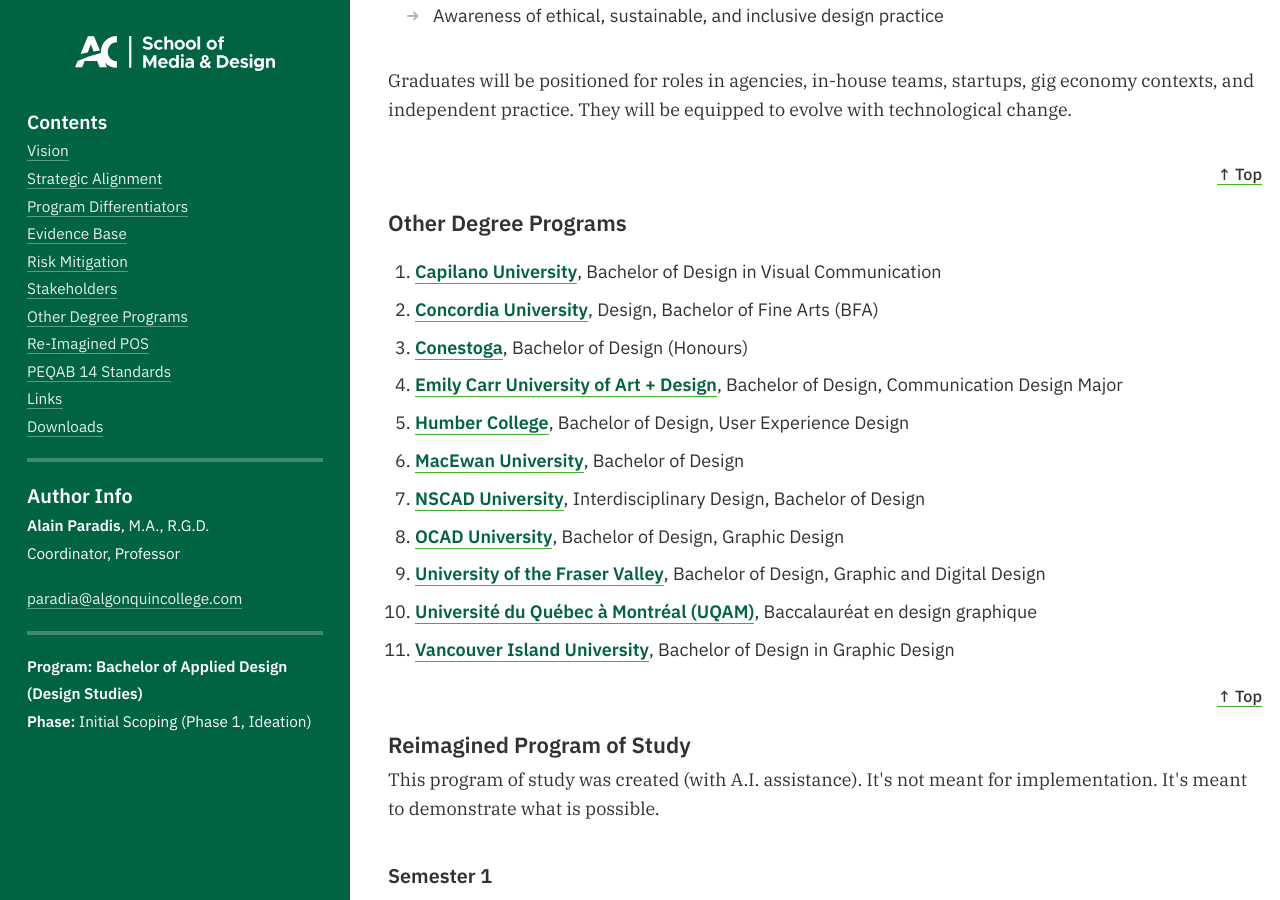
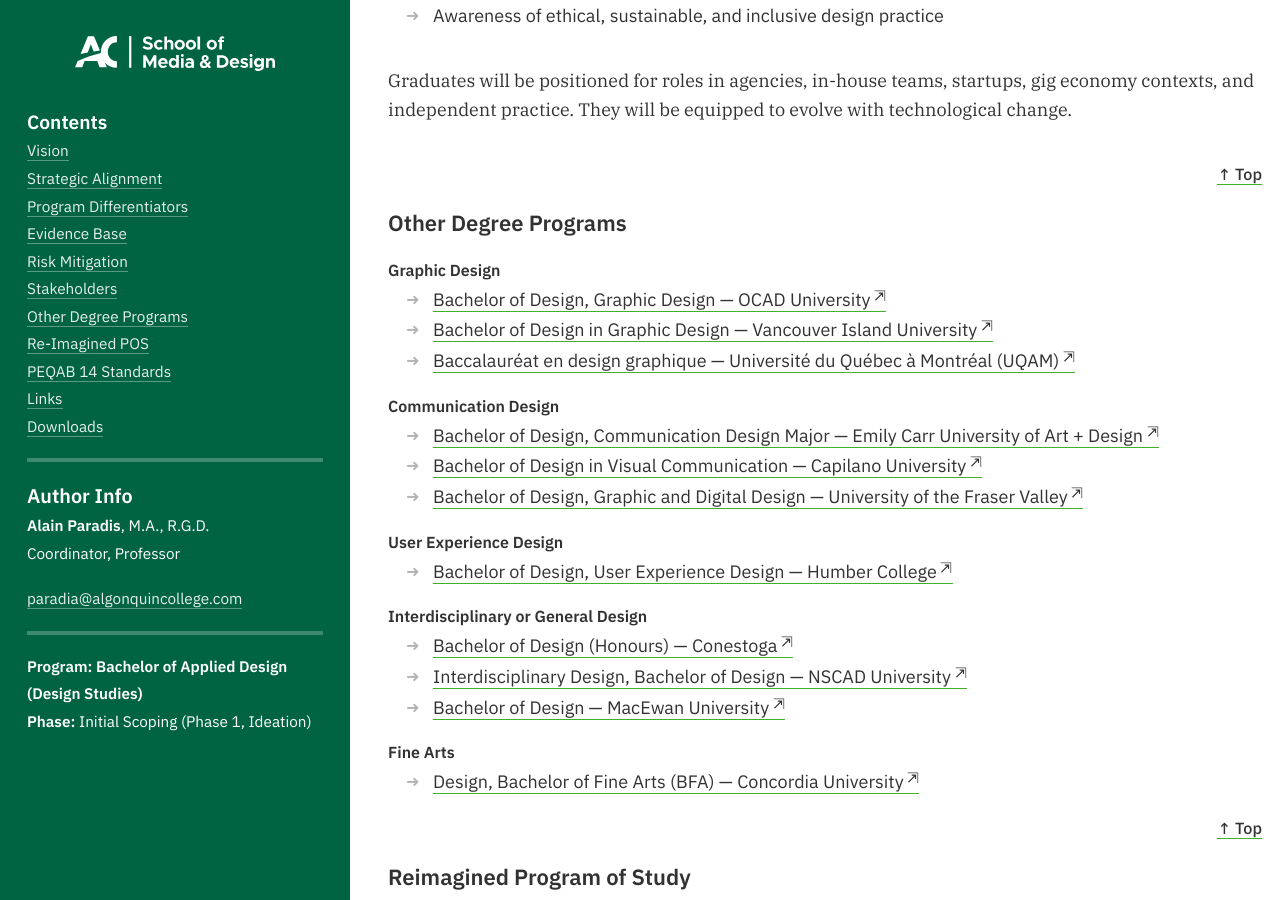
Before and after one commit to AlainParadis/program-transformation, a Jekyll site: the page built from index.md, in a window 1280 px wide and 900 px high, scrolled down 6525 px. Built offline with Jekyll 4.4.1, drawn with Linux system fonts in a browser that asks for light colours.

Commit message:
Group degree programs by category
Add category fields to multiple entries in _data/sitewide.yml (graphicdesign, communicationdesign, userexperiencedesign, interdisciplinary, finearts) and update _includes/degreeprograms.html to replace the single sorted list with categorized sections. The include now renders separate headings and unordered lists for Graphic Design, Communication Design, User Experience Design, Interdisciplinary/General Design, and Fine Arts using Liquid's where filter, with links marked as external for each program.

```diff
--- a/_includes/degreeprograms.html
+++ b/_includes/degreeprograms.html
@@ -1,8 +1,43 @@
 <h4>
 	<a name="otherdegreeprograms">Other Degree Programs</a>
 </h4>
-<ol>
-	{% assign sorted-programs = site.data.sitewide.degree-programs | sort: "institution" %} {% for program in sorted-programs %}
-	<li><a href="{{ program.url }}" target="_blank"><strong>{{ program.institution }}</strong></a>, {{ program.title }}</li>
-	{% endfor %}
-</ol>
+
+<h6>Graphic Design</h6>
+{% assign graphic = site.data.sitewide["degree-programs"] | where: "category", "graphicdesign" %}
+<ul>
+  {% for p in graphic %}
+    <li><a href="{{ p.url }}" class="external">{{ p.title }} — {{ p.institution }}</a></li>
+  {% endfor %}
+</ul>
+
+<h6>Communication Design</h6>
+{% assign comm = site.data.sitewide["degree-programs"] | where: "category", "communicationdesign" %}
+<ul>
+  {% for p in comm %}
+    <li><a href="{{ p.url }}" class="external">{{ p.title }} — {{ p.institution }}</a></li>
+  {% endfor %}
+</ul>
+
+<h6>User Experience Design</h6>
+{% assign ux = site.data.sitewide["degree-programs"] | where: "category", "userexperiencedesign" %}
+<ul>
+  {% for p in ux %}
+    <li><a href="{{ p.url }}" class="external">{{ p.title }} — {{ p.institution }}</a></li>
+  {% endfor %}
+</ul>
+
+<h6>Interdisciplinary or General Design</h6>
+{% assign interdisc = site.data.sitewide["degree-programs"] | where: "category", "interdisciplinary" %}
+<ul>
+  {% for p in interdisc %}
+    <li><a href="{{ p.url }}" class="external">{{ p.title }} — {{ p.institution }}</a></li>
+  {% endfor %}
+</ul>
+
+<h6>Fine Arts</h6>
+{% assign fine = site.data.sitewide["degree-programs"] | where: "category", "finearts" %}
+<ul>
+  {% for p in fine %}
+    <li><a href="{{ p.url }}" class="external">{{ p.title }} — {{ p.institution }}</a></li>
+  {% endfor %}
+</ul>
```
Also changed, not shown: _data/sitewide.yml (+11 -0 lines).
